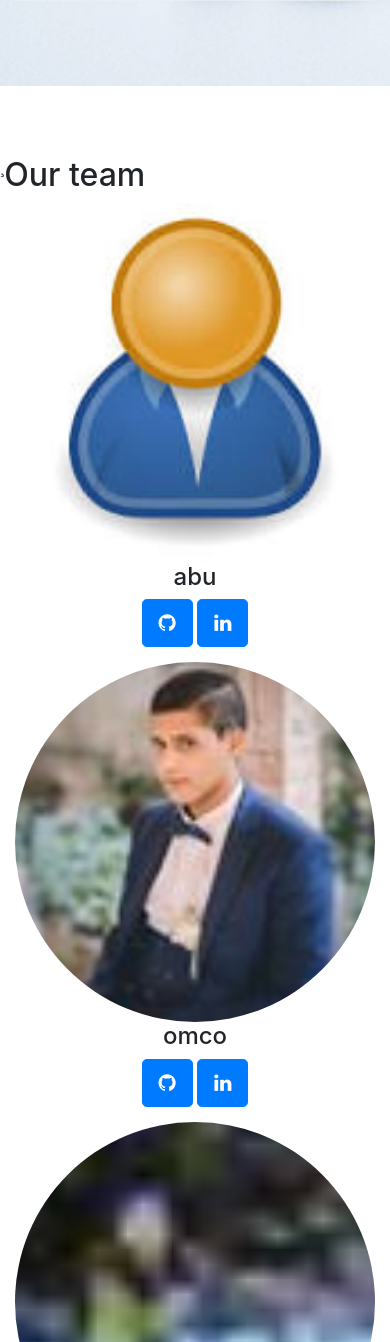
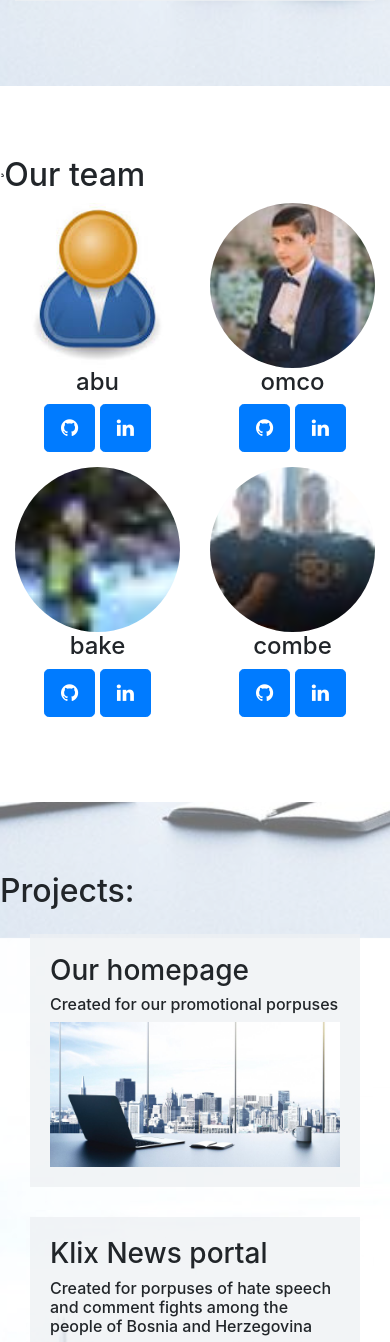
Before and after one commit to devAbu/abocPage, a PHP site: page / in a window 390 px wide. Shown: the part 3282-4624 px from the top of the page. Run offline with PHP 8.4, Linux system fonts and the light colour scheme.

Commit message:
Project section done, komplet front done

```diff
--- a/css/style.css
+++ b/css/style.css
@@ -60,18 +60,18 @@ article{
 	padding-bottom: 70px;
 }
 
-.skillCardWrap{
+.skillCardWrap, .projectWrap{
 	padding: 15px;
 }
 
-.skillCardWrap .container{
+.skillCardWrap .container, .projectWrap .container{
 	padding: 20px;
 	background-color: rgba(238, 240, 243, 0.75);
 	min-height: 12em;
 	transition: 0.5s;
 }
 
-.skillCardWrap .container:hover{
+.skillCardWrap .container:hover, .projectWrap .container:hover{
 
 	padding: 20px;
 	background-color: rgba(238, 240, 243, 0.9);
--- a/index.html
+++ b/index.html
@@ -201,7 +201,7 @@
             <h2>Our team</h2>
         </div>
         <div class="row">
-            <div class="teamMember col-12 col-lg-3 col-md-6">
+            <div class="teamMember col-6 col-lg-3 col-md-6">
                 <img src="images/abu.jpg" alt="abu" width="100%">
                 <h4>abu</h4>
                 <div class="memberSocialLinks">
@@ -216,7 +216,7 @@
                 proident, sunt in culpa qui officia deserunt mollit anim id est laborum.</p>
             </div>
 
-            <div class="teamMember col-12 col-lg-3 col-md-6">
+            <div class="teamMember col-6 col-lg-3 col-md-6">
                 <img src="images/hdOma.jpg" alt="omco" width="100%">
                 <h4>omco</h4>
                 <div class="memberSocialLinks">
@@ -231,7 +231,7 @@
                 proident, sunt in culpa qui officia deserunt mollit anim id est laborum.</p>
             </div>
 
-            <div class="teamMember col-12 col-lg-3 col-md-6">
+            <div class="teamMember col-6 col-lg-3 col-md-6">
                 <img src="images/uzivoBake.jpg" alt="bake" width="100%">
                 <h4>bake</h4>
                 <div class="memberSocialLinks">
@@ -246,7 +246,7 @@
                 proident, sunt in culpa qui officia deserunt mollit anim id est laborum.</p>
             </div>
 
-            <div class="teamMember col-12 col-lg-3 col-md-6">
+            <div class="teamMember col-6 col-lg-3 col-md-6">
                 <img src="images/4kCombe.jpg" alt="combe" width="100%">
                 <h4>combe</h4>
                 <div class="memberSocialLinks">
@@ -271,8 +271,47 @@
             <div class="row">
                 <h2>Projects:</h2>
             </div>
+
+            <div class="container">
                 <div class="row">
 
+                    <div class="projectWrap col-12 col-md-6">
+                        <div class="container">
+                            <h3 class="projectHead">Our homepage</h3>
+                            <div class="row">
+                                <div class="col-12">
+                                    <h6 class="projectSubHead">Created for our promotional porpuses</h6>
+                                    <img src="images/landing.jpg" width="100%">
+                                </div>
+                            </div>
+                        </div>
+                    </div>
+
+                    <div class="projectWrap col-12 col-md-6">
+                        <div class="container">
+                            <h3 class="projectHead">Klix News portal</h3>
+                            <div class="row">
+                                <div class="col-12">
+                                    <h6 class="projectSubHead">Created for porpuses of hate speech and comment fights among the people of Bosnia and Herzegovina</h6>
+                                    <img src="https://s3.amazonaws.com/woothumbs/klix.ba.png" width="100%">
+                                </div>
+                            </div>
+                        </div>
+                    </div>
+
+                    <div class="projectWrap col-12 col-md-6">
+                        <div class="container">
+                            <h3 class="projectHead">IUS webpage</h3>
+                            <div class="row">
+                                <div class="col-12">
+                                    <h6 class="projectSubHead">place where students CAN'T accomplish anything related to their study needs</h6>
+                                    <img src="https://docs.microsoft.com/en-us/aspnet/web-forms/overview/older-versions-getting-started/deploying-web-site-projects/displaying-a-custom-error-page-vb/_static/image1.png" width="100%">
+                                </div>
+                            </div>
+                        </div>
+                    </div>
+
+                </div>
             </div>
         </div>
     </article>
@@ -282,18 +321,17 @@
     	<div class="container">
     		<div class="row">
     			<div class="col">
-    				<img src="images/logobeze.jpg" alt="logo">
-    				<p >kratki opis</p>
+    				<h3 >Building your dreams in software...</h3>
     			</div>
     			<div class="col">
+
     				<h2>Contact</h2>
     				<h6><i class="fa fa-envelope mr-2"></i>e-mail </h6>
                     <a href="mailto:omar1537@gmail.com"> omar1537@gmail.com</a>
 
     				<h6><i class="fa fa-map-marker mr-2"></i>Address </h6>
     				<span id="footerAddress">
-    					<a href="#" id="map" data-toggle="modal" data-target="#mapModal" style="text-decoration:none;">
-    						Grada Bakua 11, <br>71000 Sarajevo, <br>Bosna i Hercegovina</a>
+    					<a href="#" id="map" data-toggle="modal" data-target="#mapModal" style="text-decoration:none;">Grada Bakua 11, <br>71000 Sarajevo, <br>Bosna i Hercegovina</a>
     				</span>
 
     				<div class="modal fade" id="mapModal" tabindex="-1" role="dialog" aria-labelledby="exampleModalCenterTitle" aria-hidden="true">
@@ -324,14 +362,10 @@
     		</div>
     	</div>
     </footer>
-
-    <!-- Bootstrap core JavaScript
-    	================================================== -->
-    	<!-- Placed at the end of the document so the pages load faster -->
     <script src="js/jQuery.js"></script>
     <script src="js/bootstrap.min.js"></script>
 
     <script type="text/javascript" src="js/main.js"></script>
-
-
-    </body></html>
+    <script type="text/javascript" src="js/masonary.js"></script>
+</body>
+</html>
```
Also changed, not shown: js/masonary.js (added). Lines whose indentation alone changed are shown as unchanged.
